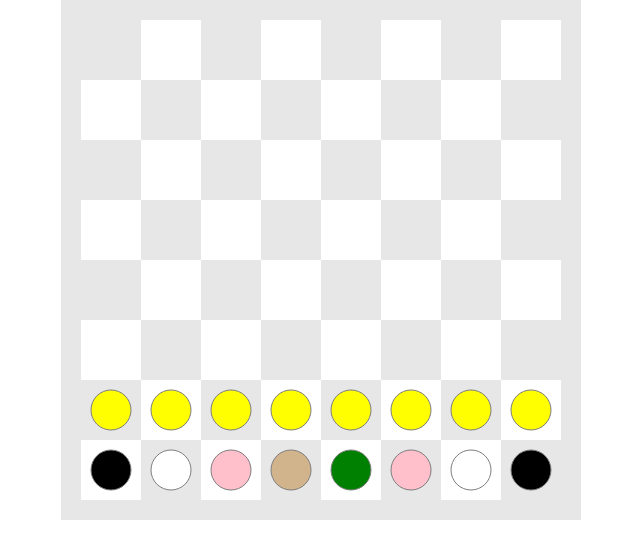
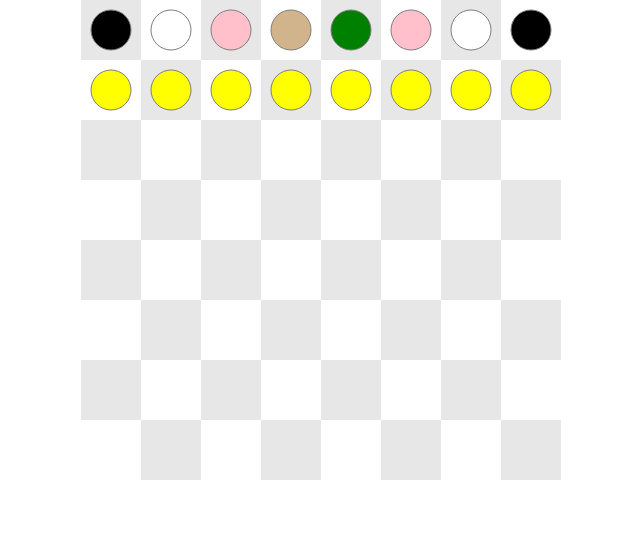
Before and after one commit to sandcastleco/hay, a website: page index.html in a window 1280 px wide. Shown: the whole page, without its empty margins (319-959 px from the left). Drawn offline with Linux system fonts and the light colour scheme.

Commit message:
Make pieces and tiles into objects, add click handler

```diff
--- a/css/styles.css
+++ b/css/styles.css
@@ -1,10 +1,10 @@
 * {
   padding: 0;
   margin: 0;
+  box-sizing: border-box;
 }
 canvas {
   background: #EEE;
-  border: 20px solid #E7E7E7;
   display: block;
   margin: 0 auto;
 }
--- a/js/hay.js
+++ b/js/hay.js
@@ -2,132 +2,128 @@ var canvas = document.getElementById("hay");
 var ctx = canvas.getContext("2d");
 
 var tiles = [];
-var tileWidth = canvas.width/8;
-var tileHeight = canvas.height/8;
 var tileColumnCount = 8;
 var tileRowCount = 8;
+var tileWidth = canvas.width / tileColumnCount;
+var tileHeight = canvas.height / tileRowCount;
+var pieces = [];
+var pieceDescriptions = {
+  far: {
+    name: "farmer",
+    color: "green"
+  },
+  hor: {
+    name: "horse",
+    color: "tan"
+  },
+  pig: {
+    name: "pig",
+    color: "pink"
+  },
+  cow: {
+    name: "cow",
+    color: "black"
+  },
+  chi: {
+    name: "chicken",
+    color: "white"
+  },
+  hay: {
+    name: "hay",
+    color: "yellow"
+  }
+};
+var pieceWidth = tileWidth / 3;
+var board = [
+  ["cow", "chi", "pig", "hor", "far", "pig", "chi", "cow"],
+  ["hay", "hay", "hay", "hay", "hay", "hay", "hay", "hay"]
+]
+
+/*
+ * Tile prototype
+ */
+
+function Tile(x, y, width, height, fill) {
+  this.x = x * tileWidth;
+  this.y = y * tileHeight;
+  this.fill = fill || "#E7E7E7";
+  this.width = width || tileWidth;
+  this.height = height || tileHeight;
+}
+Tile.prototype.draw = function() {
+  ctx.beginPath();
+  ctx.rect(this.x, this.y, this.width, this.height);
+  ctx.fillStyle = this.fill;
+  ctx.fill();
+  ctx.closePath();
+}
+Tile.prototype.isPointInside = function(x, y) {
+  return (x >= this.x && x <= this.x + this.width && y >= this.y && y <= this.y + this.height)
+}
+
+/*
+ * Piece prototype
+ */
+
+function Piece(id, tileX, tileY, fill, stroke, width, height) {
+  this.id = id;
+  this.tile = tiles[tileX][tileY];
+  this.x = this.tile.x + this.tile.width / 2;
+  this.y = this.tile.y + this.tile.height / 2;
+  this.fill = fill || "#000";
+  this.stroke = stroke || "#7E7E7E";
+  this.width = width || pieceWidth;
+  this.height = height || pieceWidth;
+}
+Piece.prototype.draw = function() {
+  console.log(this.fill);
+  ctx.beginPath();
+  ctx.arc(this.x, this.y, this.width, 0, Math.PI*2);
+  ctx.fillStyle = this.fill;
+  ctx.strokeStyle = this.stroke;
+  ctx.fill();
+  ctx.stroke();
+  ctx.closePath();
+}
+Piece.prototype.isPointInside = function(x, y) {
+  return (x >= this.tile.x && x <= this.tile.x + this.tile.width && y >= this.tile.y && y <= this.tile.y + this.tile.height)
+}
+
 for (c = 0; c < tileColumnCount; c++) {
   tiles[c] = [];
   for (r = 0; r < tileRowCount; r++) {
-    tiles[c][r] = {x: 0, y: 0, type: 0};
+    tiles[c][r] = new Tile(c, r);
   }
 }
 
-var pieceWidth = tileWidth / 3;
-
-var pieces = [
-  farmer = {
-    initialX: 4,
-    initialY: 7,
-    color: "green"
-  },
-  horse = {
-    initialX: 3,
-    initialY: 7,
-    color: "tan"
-  },
-  pig1 = {
-    initialX: 2,
-    initialY: 7,
-    color: "pink"
-  },
-  pig2 = {
-    initialX: 5,
-    initialY: 7,
-    color: "pink"
-  },
-  chicken1 = {
-    initialX: 1,
-    initialY: 7,
-    color: "white"
-  },
-  chicken2 = {
-    initialX: 6,
-    initialY: 7,
-    color: "white"
-  },
-  cow1 = {
-    initialX: 0,
-    initialY: 7,
-    color: "black"
-  },
-  cow2 = {
-    initialX: 7,
-    initialY: 7,
-    color: "black"
-  },
-  hay1 = {
-    initialX: 0,
-    initialY: 6,
-    color: "yellow"
-  },
-  hay2 = {
-    initialX: 1,
-    initialY: 6,
-    color: "yellow"
-  },
-  hay3 = {
-    initialX: 2,
-    initialY: 6,
-    color: "yellow"
-  },
-  hay4 = {
-    initialX: 3,
-    initialY: 6,
-    color: "yellow"
-  },
-  hay5 = {
-    initialX: 4,
-    initialY: 6,
-    color: "yellow"
-  },
-  hay6 = {
-    initialX: 5,
-    initialY: 6,
-    color: "yellow"
-  },
-  hay7 = {
-    initialX: 6,
-    initialY: 6,
-    color: "yellow"
-  },
-  hay8 = {
-    initialX: 7,
-    initialY: 6,
-    color: "yellow"
+for (r = 0; r < board.length; r++) {
+  pieces[r] = [];
+  for (c = 0; c < tileColumnCount; c++) {
+    var currentPiece = board[r][c];
+    var piece = pieceDescriptions[currentPiece];
+    pieces[r][c] = new Piece(piece.name, c, r, piece.color);
   }
-];
+}
 
 function drawPieces() {
-  for (i = 0; i < pieces.length; i++) {
-    var piece = pieces[i];
-    var pieceX = piece.initialX * tileWidth + tileWidth/2;
-    var pieceY = piece.initialY * tileHeight + tileHeight/2;
-    ctx.beginPath();
-    ctx.arc(pieceX, pieceY, pieceWidth, 0, Math.PI*2);
-    ctx.fillStyle = piece.color;
-    ctx.strokeStyle = "#7e7e7e";
-    ctx.fill();
-    ctx.stroke();
-    ctx.closePath();
+  for (r = 0; r < board.length; r++) {
+    for (c = 0; c < tileColumnCount; c++) {
+      var piece = pieces[r][c];
+      piece.draw();
+    }
   }
 }
 
 function drawTiles() {
   for(c=0; c < tileColumnCount; c++) {
     for (r = 0; r < tileRowCount; r++) {
-      var tileX = c * tileWidth;
-      var tileY = r * tileHeight;
-      tiles[c][r].x = tileX;
-      tiles[c][r].y = tileY;
-      ctx.beginPath();
-      ctx.rect(tileX, tileY, tileWidth, tileHeight);
+      var tile = tiles[c][r];
       if (c%2 == r%2) {
-        ctx.fillStyle = "#E7E7E7";
+        tile.fill = "#E7E7E7";
       } else {
-        ctx.fillStyle = "#FFF";
+        tile.fill = "#FFF";
       }
-      ctx.fill();
+      tile.draw();
     }
   }
 }
@@ -137,4 +133,19 @@ function draw() {
   drawPieces();
 }
 
+canvas.addEventListener("click", clickHandler, false);
+
+function clickHandler(e) {
+  mouseX = parseInt(e.clientX - canvas.offsetLeft);
+  mouseY = parseInt(e.clientY - canvas.offsetTop);
+  for (r = 0; r < pieces.length; r++) {
+    for (c = 0; c < tileColumnCount; c++) {
+      var piece = pieces[r][c];
+      if (piece.isPointInside(mouseX, mouseY)) {
+        alert("You clicked on " + piece.id + "!");
+      }
+    }
+  }
+}
+
 draw();
```
